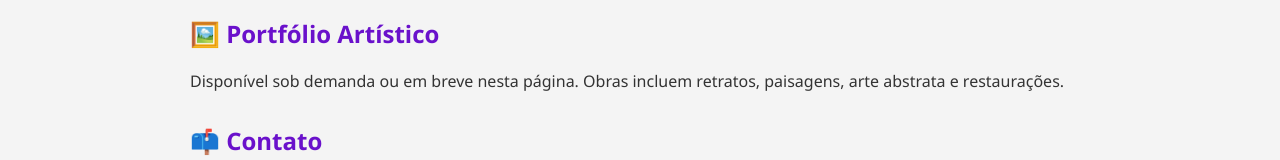
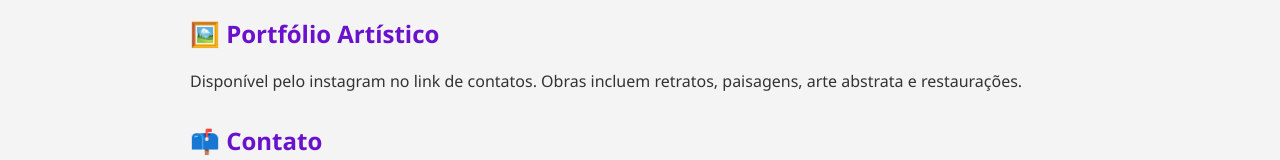
Before and after one commit to Ednei284/curriculum, a plain HTML site: page index.html in a window 1280 px wide. Shown: the part 752-912 px from the top of the page. Drawn offline with Linux system fonts and the light colour scheme.

Commit message:
Update index.html

```diff
--- a/index.html
+++ b/index.html
@@ -83,7 +83,7 @@
     </div>
 
     <h2>🖼️ Portfólio Artístico</h2>
-    <p>Disponível sob demanda ou em breve nesta página. Obras incluem retratos, paisagens, arte abstrata e restaurações.</p>
+    <p>Disponível pelo instagram no link de contatos. Obras incluem retratos, paisagens, arte abstrata e restaurações.</p>
 
     <h2>📫 Contato</h2>
     <ul>
```
